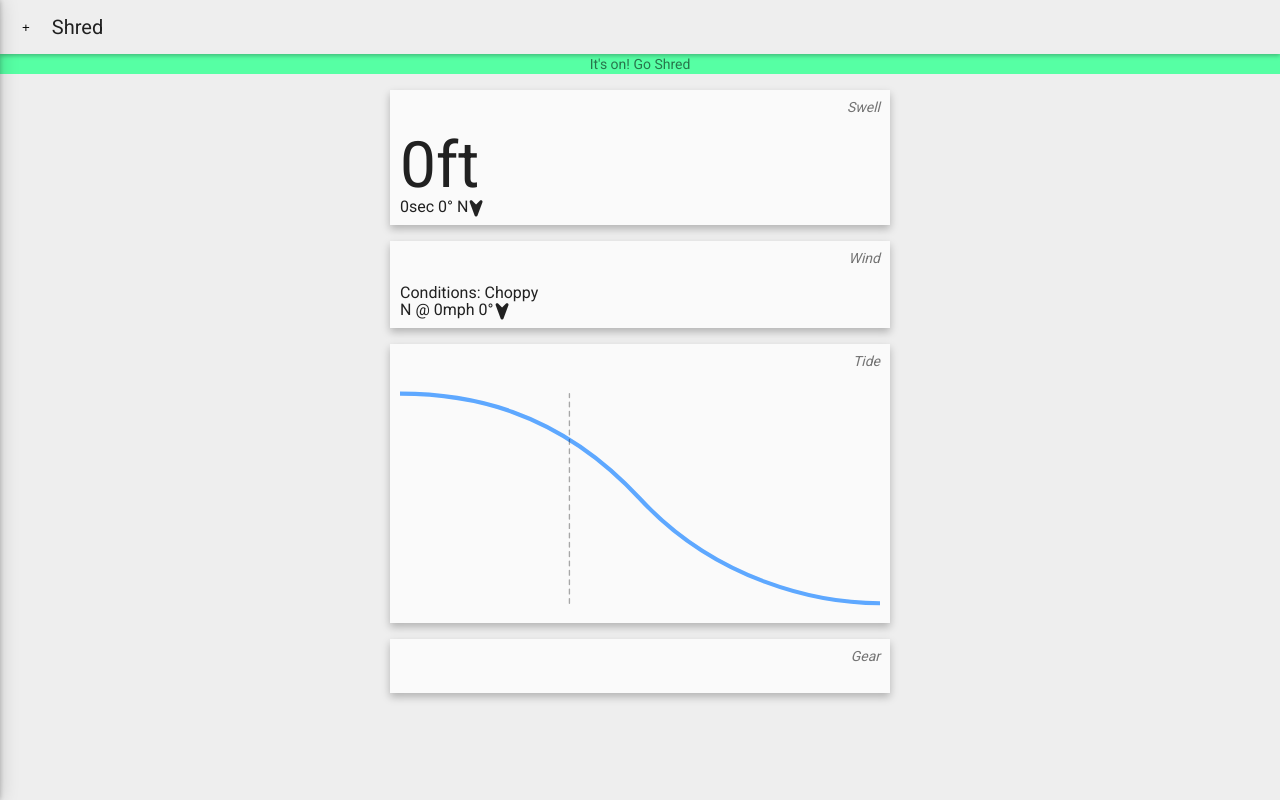
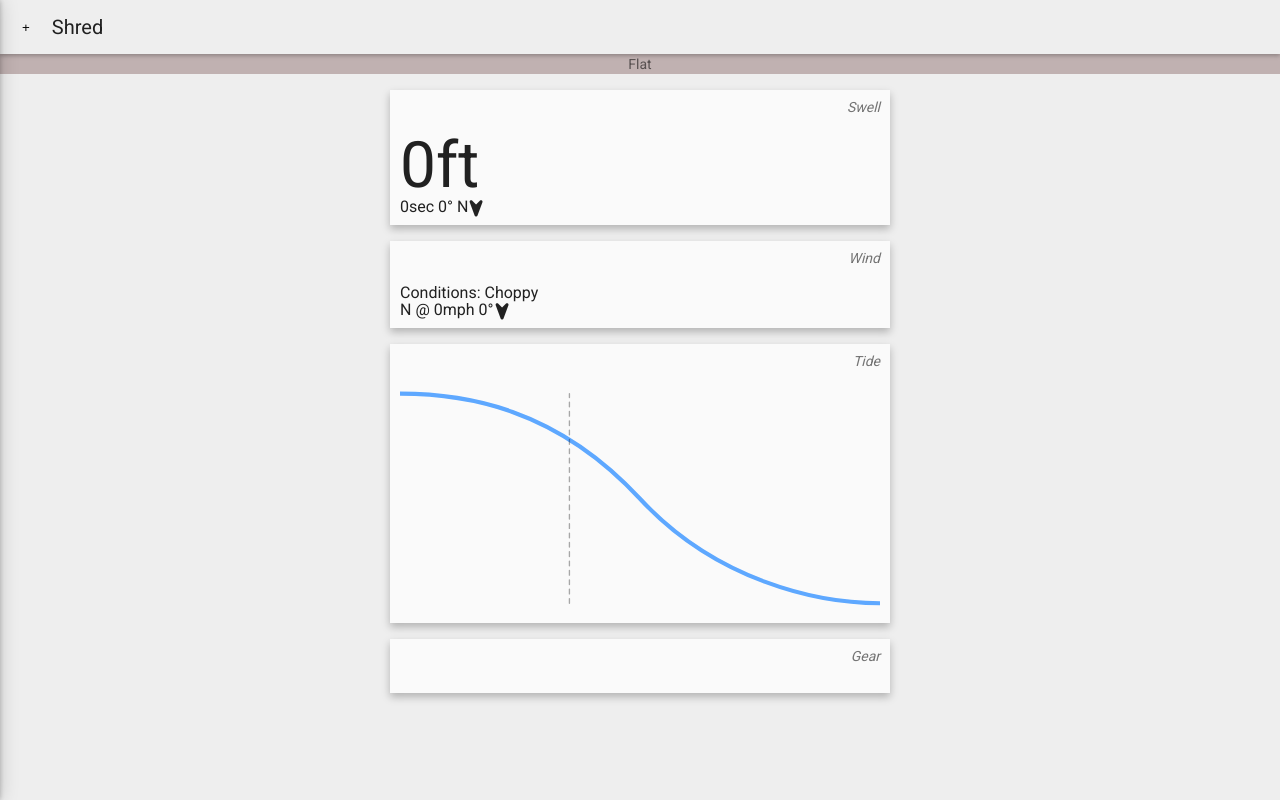
Before and after one commit to TunaSurf/ShouldIShred, a React (Create React App) app: page /1 in a window 1280 px wide. Built offline with nearby package versions, Linux system fonts and the light colour scheme; no server answers.

Commit message:
add surfStatus and style based on conditions

```diff
--- a/src/LocationPage.js
+++ b/src/LocationPage.js
@@ -80,6 +80,8 @@ class LocationPage extends Component {
       <div>
         <Navbar
           locationName={this.state.locationData.locationName}
+          swellHeight={swellHeight}
+          texture={texture}
           handleOpenSidebar={this.handleOpenSidebar}
         />
         <Sidebar
--- a/src/Navbar.css
+++ b/src/Navbar.css
@@ -31,7 +31,6 @@
 }
 
 .surf-status {
-  background: #56FFA4;
   text-align: center;
   color: rgba(0,0,0,0.54);
   padding: 2px 0;
--- a/src/Navbar.js
+++ b/src/Navbar.js
@@ -3,6 +3,54 @@ import './Navbar.css';
 
 class Navbar extends Component {
   render() {
+    let swellHeight = this.props.swellHeight;
+    let texture = this.props.texture;
+    let surfStatus;
+    let statusStyle;
+    const perfect = { background: "#F7B974" };
+    const good = { background: "#56FFA4" };
+    const ok = { background: "#80E1FF" };
+    const bad = { background: "#F39694" };
+    const flat = { background: "#C0B1B1" };
+
+    if(swellHeight < 1) {
+      surfStatus = "Flat";
+      statusStyle = flat;
+    } else if(swellHeight < 3) {
+      if(texture === "Clean") {
+        surfStatus = "Small but clean, grab the log";
+        statusStyle = ok;
+      } else if(texture === "Bumpy") {
+        surfStatus = "Small with a few extra bumps";
+        statusStyle = ok;
+      } else if(texture === "Choppy") {
+        surfStatus = "No go";
+        statusStyle = bad;
+      }
+    } else if (swellHeight < 5) {
+      if (texture === "Clean") {
+        surfStatus = "It's on! Go shred";
+        statusStyle = good;
+      } else if (texture === "Bumpy") {
+        surfStatus = "Bit of texture, but get out there";
+        statusStyle = ok;
+      } else if (texture === "Choppy") {
+        surfStatus = "Choppy";
+        statusStyle = bad;
+      }
+    } else {
+      if (texture === "Clean") {
+        surfStatus = "It's pumping! Go shredd";
+        statusStyle = perfect;
+      } else if (texture === "Bumpy") {
+        surfStatus = "Bit of texture, but get out there";
+        statusStyle = good;
+      } else if (texture === "Choppy") {
+        surfStatus = "Big and messy";
+        statusStyle = bad;
+      }
+    }
+
     return (
       <header>
         <div className="navbar">
@@ -16,8 +64,8 @@ class Navbar extends Component {
           </div>
         </div>
 
-        <div className="surf-status">
-          <span>It's on! Go Shred</span>
+        <div className="surf-status" style={statusStyle}>
+          <span>{surfStatus}</span>
         </div>
       </header>
     );
```
